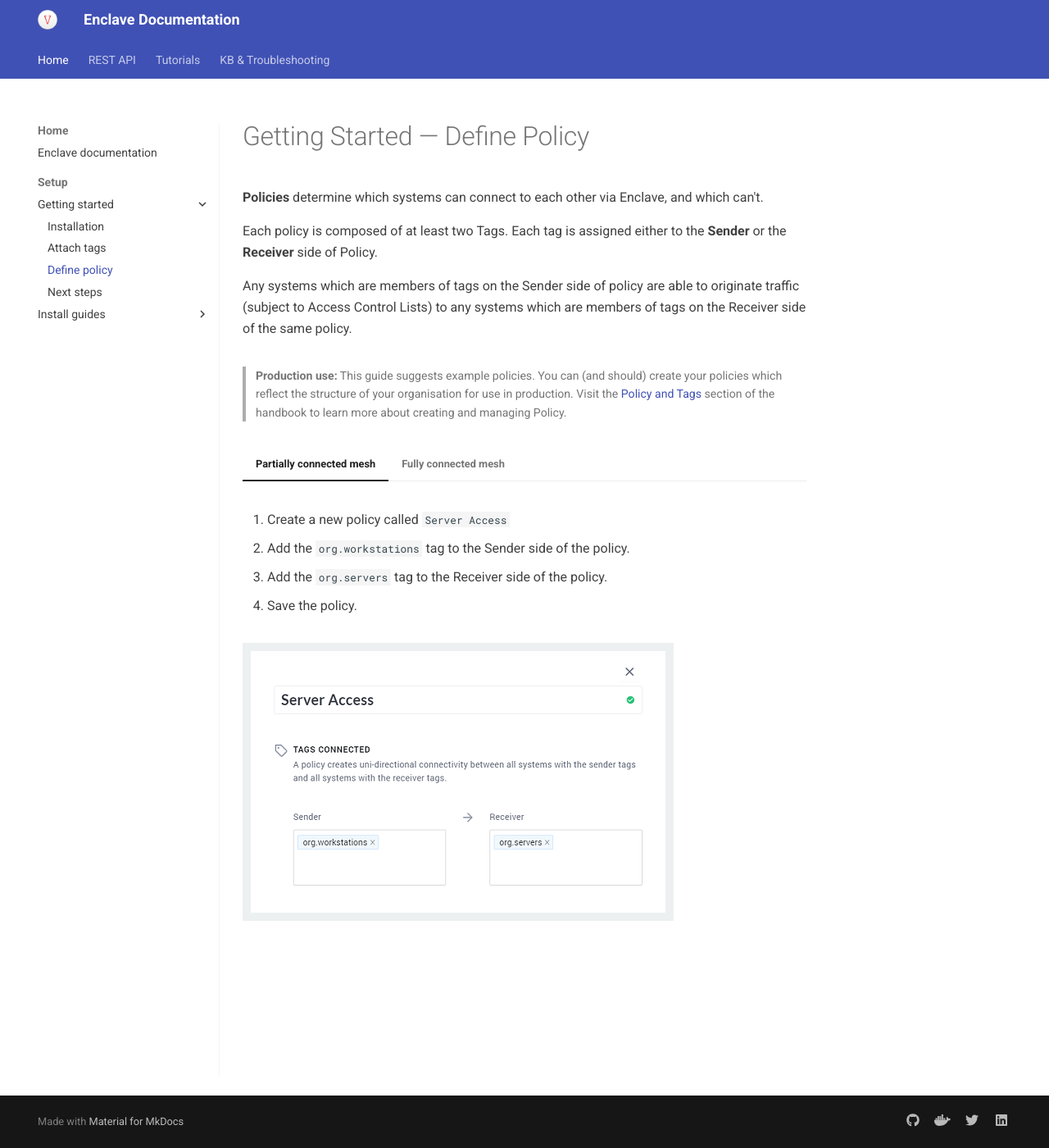
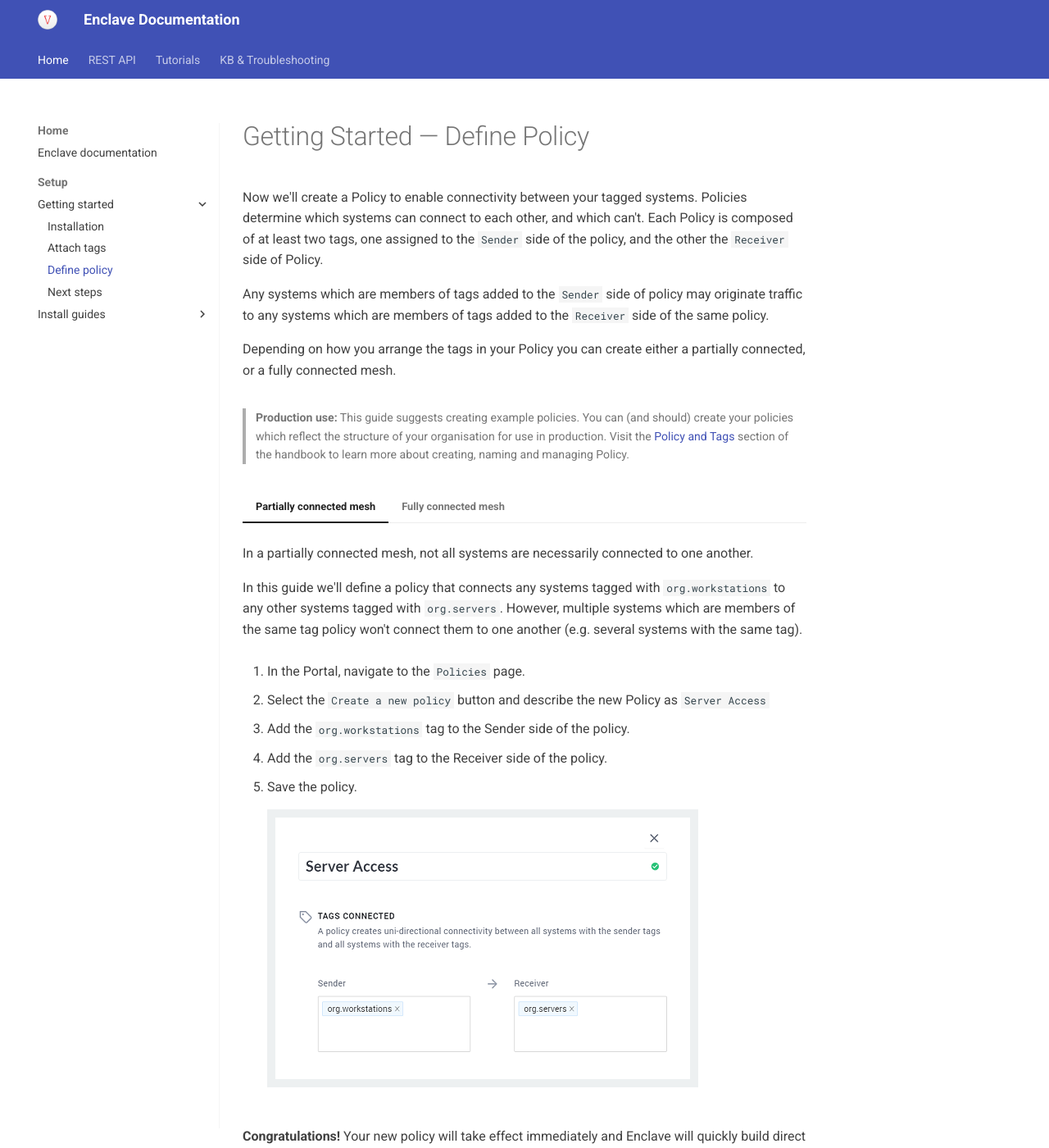
Before and after one commit to enclave-networks/docs, an MkDocs documentation site: the page built from docs/getting-started/define-policy.md, in a window 1280 px wide and 1400 px high. Shown: the whole window at 82% size. Built offline with MkDocs 1.6.1 and Material for MkDocs 9.7.7, drawn with Linux system fonts in a browser that asks for light colours; the version menu is left out; some of the changed text lies outside the part shown.

Commit message:
update quick-start

```diff
--- a/docs/getting-started/define-policy.md
+++ b/docs/getting-started/define-policy.md
@@ -1,28 +1,48 @@
-
 # Getting Started — Define Policy
 
-**Policies** determine which systems can connect to each other via Enclave, and which can't.
+Now we'll create a Policy to enable connectivity between your tagged systems. Policies determine which systems can connect to each other, and which can't. Each Policy is composed of at least two tags, one assigned to the `Sender` side of the policy, and the other the `Receiver` side of Policy.
 
-Each policy is composed of at least two Tags. Each tag is assigned either to the **Sender** or the **Receiver** side of  Policy.
+Any systems which are members of tags added to the `Sender` side of policy may originate traffic to any systems which are members of tags added to the `Receiver` side of the same policy.
 
-Any systems which are members of tags on the Sender side of policy are able to originate traffic (subject to Access Control Lists) to any systems which are members of tags on the Receiver side of the same policy.
+Depending on how you arrange the tags in your Policy you can create either a partially connected, or a fully connected mesh.
 
-> **Production use:** This guide suggests example policies. You can (and should) create your policies which reflect the structure of your organisation for use in production. Visit the [Policy and Tags](handbook/policies-and-tags.md) section of the handbook to learn more about creating and managing Policy.
+> **Production use:** This guide suggests creating example policies. You can (and should) create your policies which reflect the structure of your organisation for use in production. Visit the [Policy and Tags](/management/policies-and-tags#naming) section of the handbook to learn more about creating, naming and managing Policy.
 
 === "Partially connected mesh"
 
-    1. Create a new policy called `Server Access`
-    2. Add the `org.workstations` tag to the Sender side of the policy.
-    3. Add the `org.servers` tag to the Receiver side of the policy.
-    4. Save the policy.
+    In a partially connected mesh, not all systems are necessarily connected to one another.
 
-    ![Illustration of how tags are applied to systems](/images/quick-start/policy-partially-connected-mesh.png)
+    In this guide we'll define a policy that connects any systems tagged with `org.workstations` to any other systems tagged with `org.servers`. However, multiple systems which are members of the same tag policy won't connect them to one another (e.g. several systems with the same tag).
+
+    1. In the Portal, navigate to the `Policies` page.
+    2. Select the `Create a new policy` button and describe the new Policy as `Server Access`
+    3. Add the `org.workstations` tag to the Sender side of the policy.
+    4. Add the `org.servers` tag to the Receiver side of the policy.
+    5. Save the policy.
+
+        ![Illustration of how tags are applied to systems](/images/quick-start/policy-partially-connected-mesh.png)
+
+    **Congratulations!** Your new policy will take effect immediately and Enclave will quickly build direct connectivity between your enrolled systems. You've successfully built your first Enclave connection.
 
 === "Fully connected mesh"
 
-    1. Create a new policy called `Full Mesh`
-    2. Add the `org.any` tag to the Sender side of the policy.
-    3. Add the `org.any` tag to the Receiver side of the policy.
-    4. Save the policy.
+    In a fully connected mesh, all systems in the Policy are connected to one another.
 
-    ![Illustration of how tags are applied to systems](/images/quick-start/policy-full-mesh.png)
+    In this guide we'll define a policy that connects any systems tagged with `org.any` to any other systems tagged with `org.any`.
+
+    > **Production use:** Fully connected mesh networks may create large numbers of connections between participating systems. The number of connections is equal to `N∗(N−1)/2` (i.e. number of systems times the number of systems minus 1, divided by 2). In other words, a fully connected mesh of 16 systems will create 120 connections, but a mesh with 32 participants will create 496 connections. You should consider the capabilities of your underlying network infrastructure when deploying a fully connected mesh. [Learn more](/management/policies-and-tags#full-mesh).
+
+    1. In the Portal, navigate to the `Policies` page.
+    2. Select the `Create a new policy` button and describe the new Policy as `Full Mesh`
+    3. Add the `org.any` tag to the Sender side of the policy.
+    4. Add the `org.any` tag to the Receiver side of the policy.
+    5. Save the policy.
+
+        ![Illustration of how tags are applied to systems](/images/quick-start/policy-full-mesh.png)
+
+    **Congratulations!** Your new policy will take effect immediately and Enclave will quickly build direct connectivity between your enrolled systems. You've successfully built your first Enclave connection.
+
+
+Any future systems you Enrol and attach these tags to will automatically inherit the connectivity defined in this policy, helpful in auto-scaling scenarios to minimise the management overhead of connecting additional systems.
+
+Now that you've got your first connection, see [next steps](/getting-started/next-steps) to learn more about what you can do with Enclave.
--- a/docs/stylesheets/extra.css
+++ b/docs/stylesheets/extra.css
@@ -82,3 +82,8 @@
 .md-typeset table:not([class]) {
     font-size: .68rem;
 }
+
+small {
+    font-size: 85%;
+    margin-bottom: 26px;
+}
```
Also changed, not shown: docs/getting-started/attach-tags.md (+8 -4 lines), docs/getting-started/installation.md (+1 -1 lines), docs/images/quick-start/steps.png, 1 other file.
